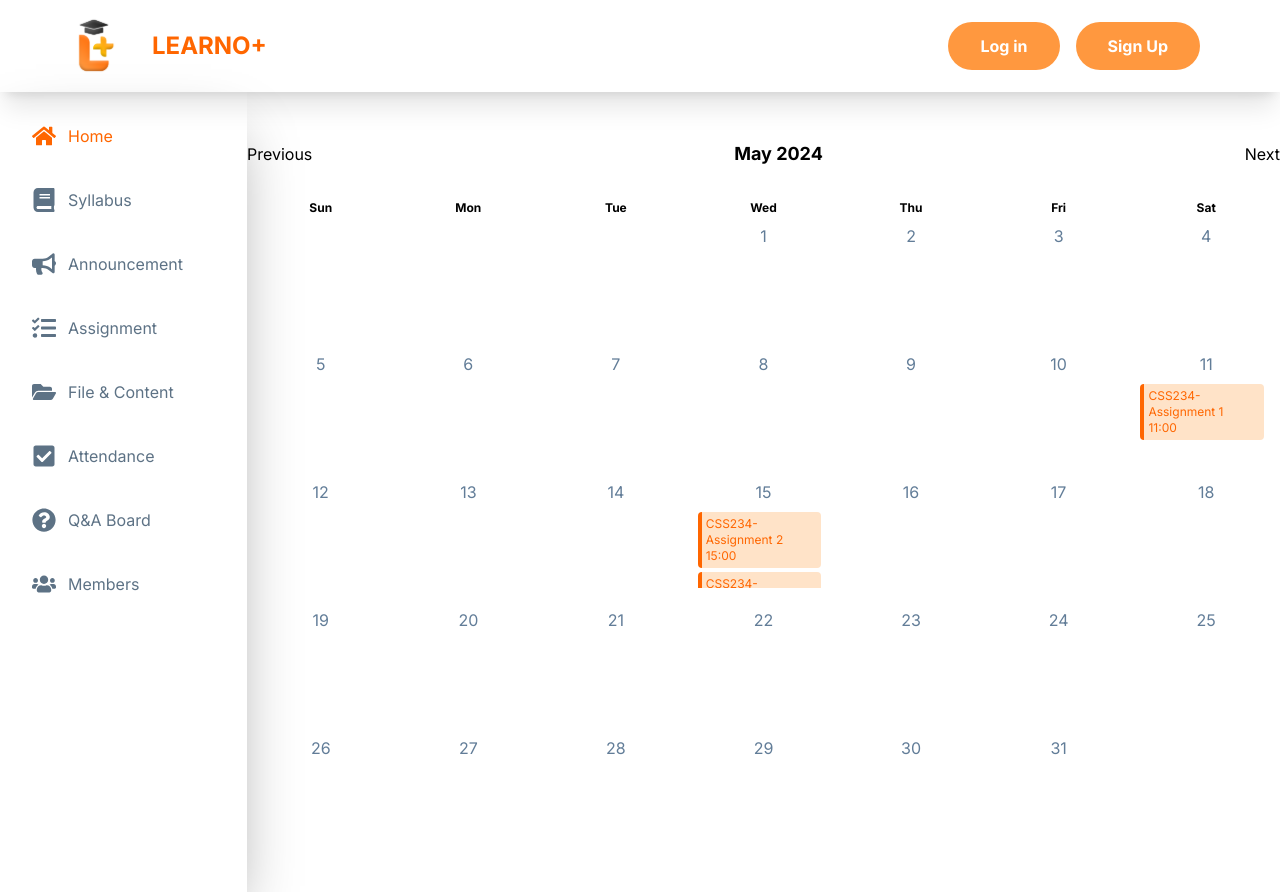
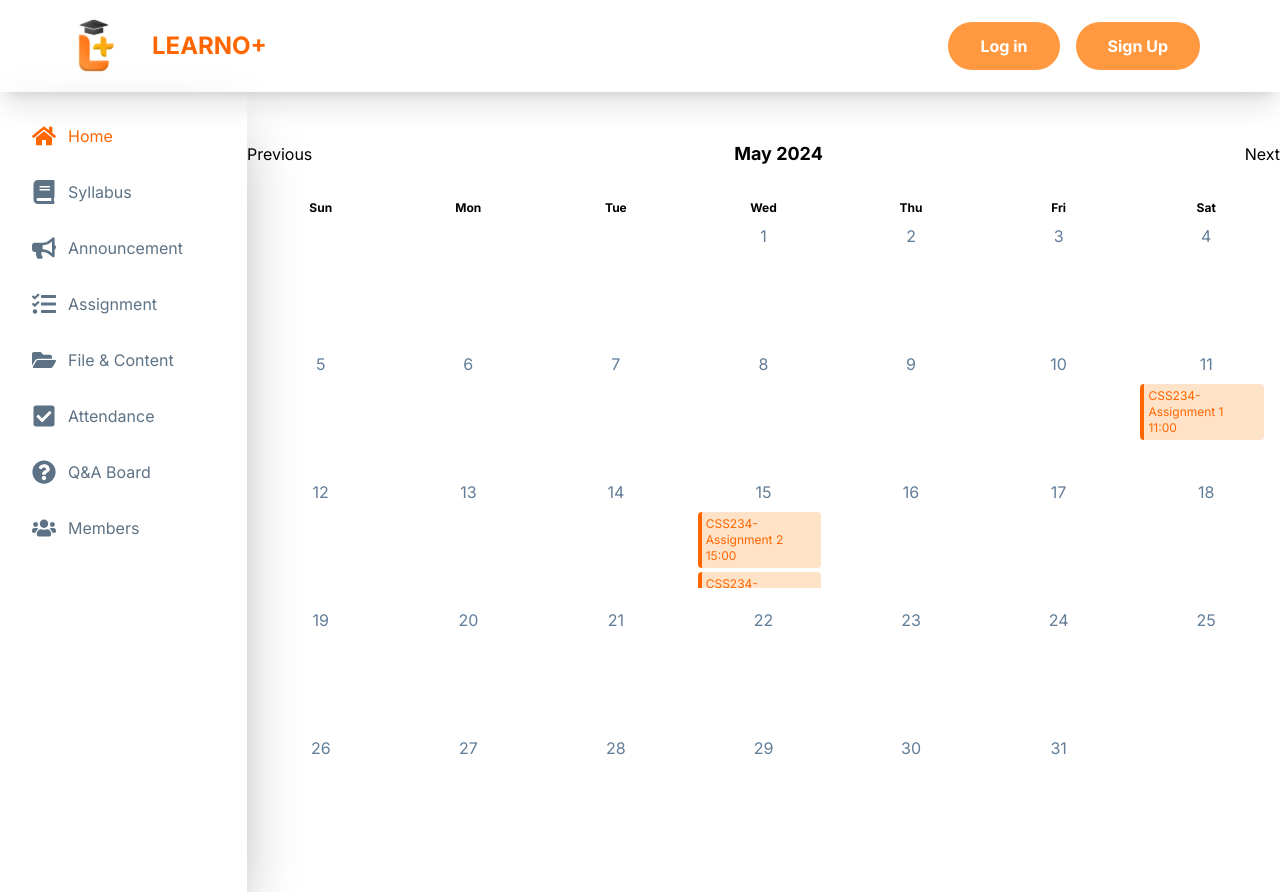
Before and after one commit to Jenesix/capstone_project, a Next.js app in the folder front-end/: page /id/Home in a window 1280 px wide. Built offline with nearby package versions, Linux system fonts and the light colour scheme.

Commit message:
sidebar link update

```diff
--- a/front-end/src/components/Sidebar/SideBar.tsx
+++ b/front-end/src/components/Sidebar/SideBar.tsx
@@ -2,6 +2,7 @@
 import React from 'react';
 import { FaHome, FaBook, FaBullhorn, FaTasks, FaFolderOpen, FaCheckSquare, FaQuestionCircle, FaUsers } from 'react-icons/fa';
 import { usePathname } from 'next/navigation';
+import Link from 'next/link';
 
 const SideBar: React.FC = () => {
 
@@ -12,30 +13,46 @@ const SideBar: React.FC = () => {
         <div className="flex h-screen flex-rown">
             <div className="bg-gray-100 w-auto md:pr-12 flex-shrink-0 pl-4 pt-4 text-salate-1000 md:shadow-[0_30px_60px_-15px_rgba(0,0,0,0.4)]" >
                 <ul className="space-y-2 ">
+                    <Link href="/id/Home">
                         <li className={`p-4 flex items-center hover:text-primary transition-colors duration-200 ${isActive('/id/Home')}`}>
                             <FaHome className="mr-3 cursor-pointer text-2xl md:text-32xl" /> <span className="hidden cursor-pointer md:inline">Home</span>
                         </li>
+                    </Link>
+                    <Link href="/id/Syllabus">
                         <li className={`p-4 flex items-center hover:text-primary transition-colors duration-200 ${isActive('/id/Syllabus')}`}>
                             <FaBook className="mr-3 cursor-pointer text-2xl md:text-32xl" /> <span className="hidden cursor-pointer md:inline">Syllabus</span>
                         </li>
+                    </Link>
+                    <Link href="/id/Announcement">
                         <li className={`p-4 flex items-center hover:text-primary transition-colors duration-200 ${isActive('/id/Announcement')}`}>
                             <FaBullhorn className="mr-3 cursor-pointer text-2xl md:text-32xl" /> <span className="hidden cursor-pointer md:inline">Announcement</span>
                         </li>
+                    </Link>
+                    <Link href="/id/Assignment">
                         <li className={`p-4 flex items-center hover:text-primary transition-colors duration-200 ${isActive('/id/Assignment')}`}>
                             <FaTasks className="mr-3 cursor-pointer text-2xl md:text-32xl" /> <span className="hidden cursor-pointer md:inline">Assignment</span>
                         </li>
+                    </Link>
+                    <Link href="/id/File-Content">
                         <li className={`p-4 flex items-center hover:text-primary transition-colors duration-200 ${isActive('/id/File-Content')}`}>
                             <FaFolderOpen className="mr-3 cursor-pointer text-2xl md:text-32xl" /> <span className="hidden cursor-pointer md:inline">File & Content</span>
                         </li>
+                    </Link>
+                    <Link href="/id/Attendance">
                         <li className={`p-4 flex items-center hover:text-primary transition-colors duration-200 ${isActive('/id/Attendance')}`}>
                             <FaCheckSquare className="mr-3 cursor-pointer text-2xl md:text-32xl" /> <span className="hidden cursor-pointer md:inline">Attendance</span>
                         </li>
+                    </Link>
+                    <Link href="/id/QA-board">
                         <li className={`p-4 flex items-center hover:text-primary transition-colors duration-200 ${isActive('/id/QA-board')}`}>
                             <FaQuestionCircle className="mr-3 cursor-pointer text-2xl md:text-32xl" /> <span className="hidden cursor-pointer md:inline">Q&A Board</span>
                         </li>
+                    </Link>
+                    <Link href="/id/Members">
                         <li className={`p-4 flex items-center hover:text-primary transition-colors duration-200 ${isActive('/id/Members')}`}>
                             <FaUsers className="mr-3 cursor-pointer text-2xl md:text-32xl" /> <span className="hidden md:inline">Members</span>
                         </li>
+                    </Link>
                 </ul>
             </div>
 
```
Lines whose indentation alone changed are shown as unchanged.
